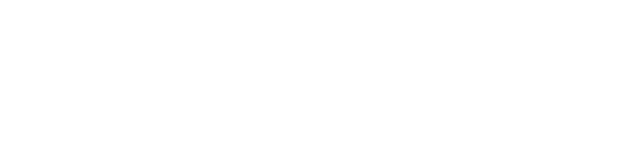
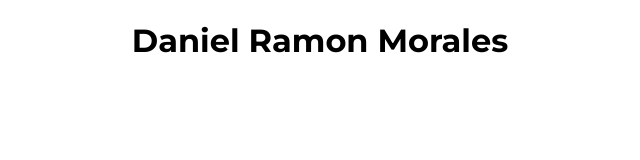
Before and after one commit to danielMoralescp/festival-de-musica, a website: page index.html in a window 1280 px wide. Shown: the whole page, without its empty margins (320-960 px from the left). Drawn offline with Linux system fonts and the light colour scheme.

Commit message:
segundo commit

```diff
--- a/index.html
+++ b/index.html
@@ -3,7 +3,16 @@
   <head>
     <meta charset="UTF-8" />
     <meta name="viewport" content="width=device-width, initial-scale=1.0" />
+    <link rel="preconnect" href="https://fonts.googleapis.com" />
+    <link rel="preconnect" href="https://fonts.gstatic.com" crossorigin />
+    <link
+      href="https://fonts.googleapis.com/css2?family=Montserrat:ital,wght@0,100..900;1,100..900&family=Poppins:ital,wght@0,100;0,200;0,300;0,400;0,500;0,600;0,700;0,800;0,900;1,100;1,200;1,300;1,400;1,500;1,600;1,700;1,800;1,900&display=swap"
+      rel="stylesheet"
+    />
+    <link rel="stylesheet" href="./src/scss/app.css" />
     <title>Document</title>
   </head>
-  <body></body>
+  <body>
+    <h1>Daniel Ramon Morales</h1>
+  </body>
 </html>
--- /dev/null
+++ b/src/scss/app.scss
@@ -0,0 +1,18 @@
+
+@use 'base/variables' as *;
+
+
+
+body{
+    // <uniquifier>: Use a unique and descriptive class name
+// <weight>: Use a value from 100 to 900
+font-family:$fuente-principal;
+font-optical-sizing: auto;
+
+font-style: normal;
+text-align: center;
+
+
+
+
+}
--- /dev/null
+++ b/src/scss/base/_variables.scss
@@ -0,0 +1,2 @@
+$fuente-principal : "Montserrat", sans-serif;
+ //paleta de colores
```
Also changed, not shown: package.json (added, +21 -0 lines), src/scss/app.css (added), 1 other file.
